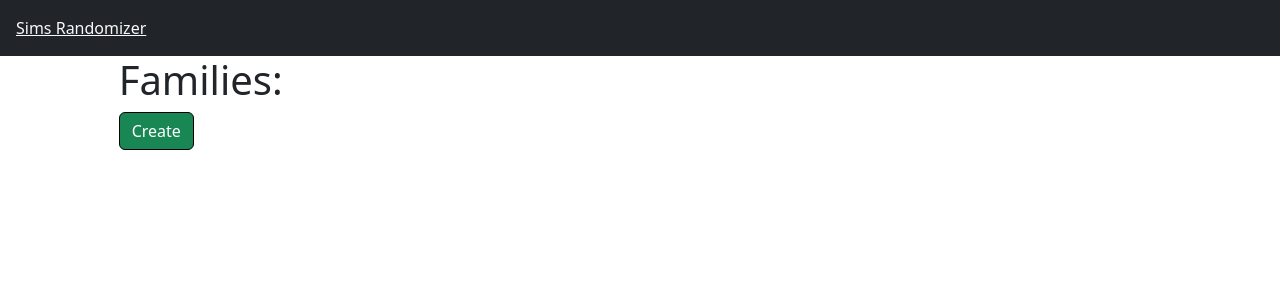
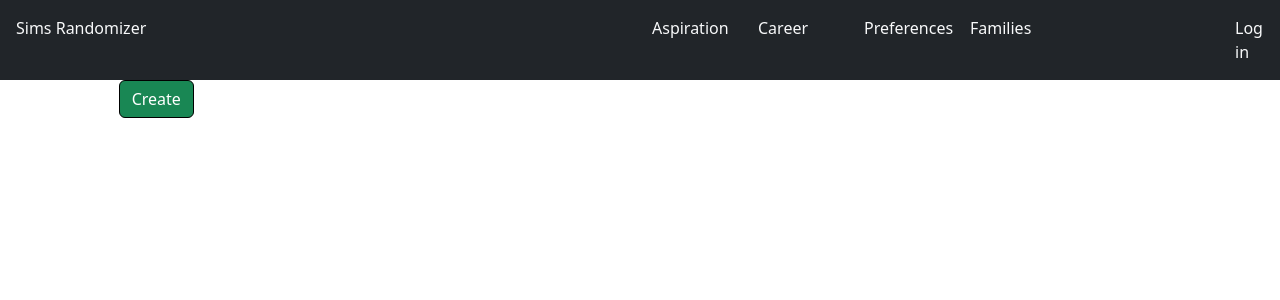
Before and after one commit to ksolodyankina/MjauriziaSims, an ASP.NET Core app: page / in a window 1280 px wide. Shown: the top 300 px of the page. Run offline with ASP.NET Core 8, Linux system fonts and the light colour scheme; some libraries are stand-ins or nearby versions.

Commit message:
Navigation Bar improved

```diff
--- a/MySimsSite/Views/Family/Index.cshtml
+++ b/MySimsSite/Views/Family/Index.cshtml
@@ -4,10 +4,6 @@
 @{
     ViewBag.Title = "Families";
 }
-
-<div>
-    <h1>Families:</h1>
-</div>
 
 <div class="col-sm-8">
     @foreach (Family family in Model)
--- a/MySimsSite/Views/Family/List.cshtml
+++ b/MySimsSite/Views/Family/List.cshtml
@@ -12,7 +12,10 @@
         <h1>@Model.Family.Surname Family</h1>
     </div>
     <div class="col-sm-2 p-2">
-        <a href="/Character/GiveBirth/@Model.Family.FamilyId" class="btn btn-default">Give birth</a>
+        @if (Model.Characters.Any(c => c.Family == Model.Family.FamilyId && c.InLow))
+        {
+            <a href="/Character/GiveBirth/@Model.Family.FamilyId" class="btn btn-default">Give birth</a>
+        }
         <a href="#" onclick="setRemovedCharactersVisibility()" title="Show/Hide Removed Characters">
             <i id="RemovedCharactersToggle" class="bi-toggle-off" style="font-size: 1.5rem; color: black;"></i>
         </a>
--- a/MySimsSite/Views/Shared/_Layout.cshtml
+++ b/MySimsSite/Views/Shared/_Layout.cshtml
@@ -13,11 +13,36 @@
     <title>@ViewBag.Title</title>
 </head>
 <body>
-<div class="row bg-dark">
-    <div class="col-3 m-3">
-        <a href="/" class="text-light">Sims Randomizer</a>
+    <div class="row bg-dark text-light p-3 text-decoration-none">
+        <div class="col-2">
+            <a href="/" class="text-reset text-decoration-none">Sims Randomizer</a>
+        </div>
+        <div class="col-4">
+        </div>
+        <div class="col-1">
+            <a href="/" class="text-reset text-decoration-none">Aspiration</a>
+        </div>
+        <div class="col-1">
+            <a href="/" class="text-reset text-decoration-none">Career</a>
+        </div>
+        <div class="col-1">
+            <a href="/" class="text-reset text-decoration-none">Preferences</a>
+        </div>
+        <div class="col-1">
+            <a href="/" class="text-reset text-decoration-none">Families</a>
+        </div>
+        <div class="col-1">
+        </div>
+        <div class="col-1">
+            <div class="row">
+                <div class="col-sm-6">
+                </div>
+                <div class="col-sm-6">
+                    <a href="/" class="text-reset text-decoration-none">Log in</a>
+                </div>
+            </div>
+        </div>
     </div>
-</div>
 
     <div class="row panel" style="margin:0">
         <div class="col-sm-1">
--- a/MySimsSite/wwwroot/js/scripts.js
+++ b/MySimsSite/wwwroot/js/scripts.js
@@ -5,9 +5,10 @@ $(document).ready(function () {
 });
 
 function setRemovedCharactersVisibility() {
+    event.preventDefault();
     var $removedCharacters = $(".removed-character");
     var $toggle = $("#RemovedCharactersToggle");
-    if ($removedCharacters.hasClass("hidden")) {
+    if ($toggle.hasClass("bi-toggle-off")) {
         $removedCharacters.removeClass("hidden");
         $toggle.removeClass("bi-toggle-off");
         $toggle.addClass("bi-toggle-on");
```
